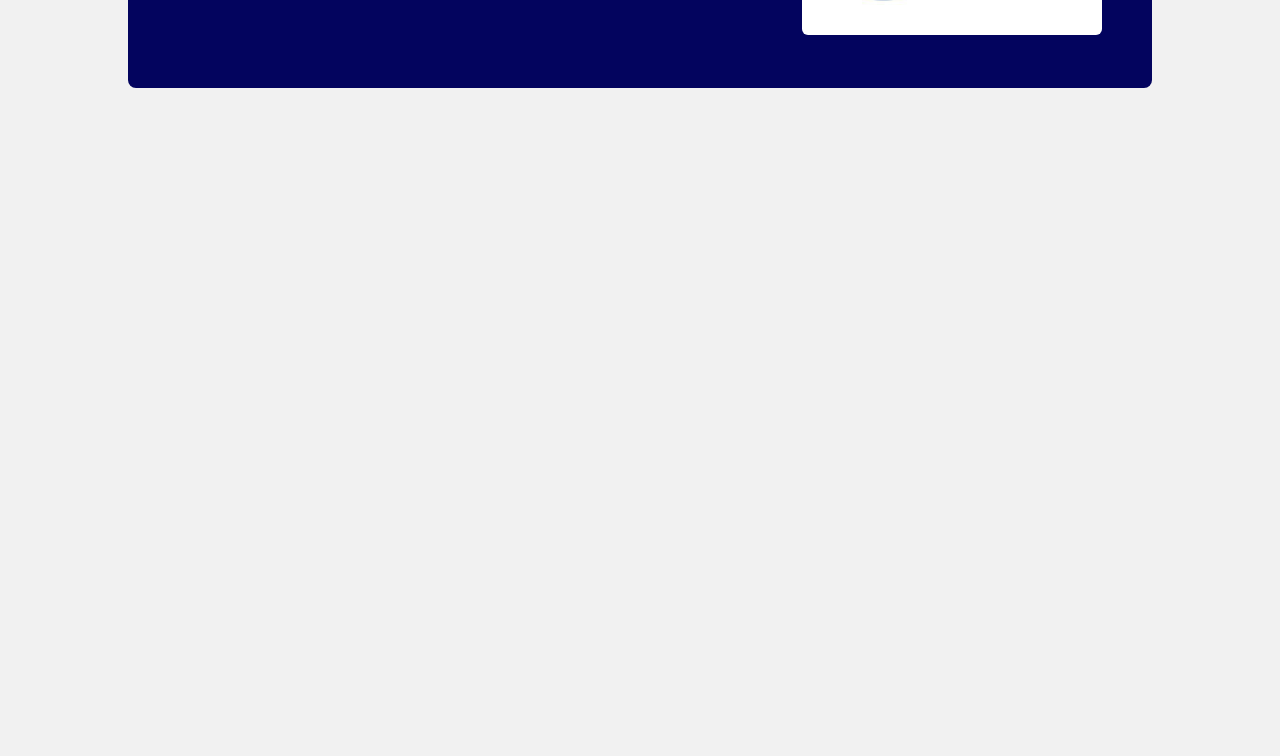
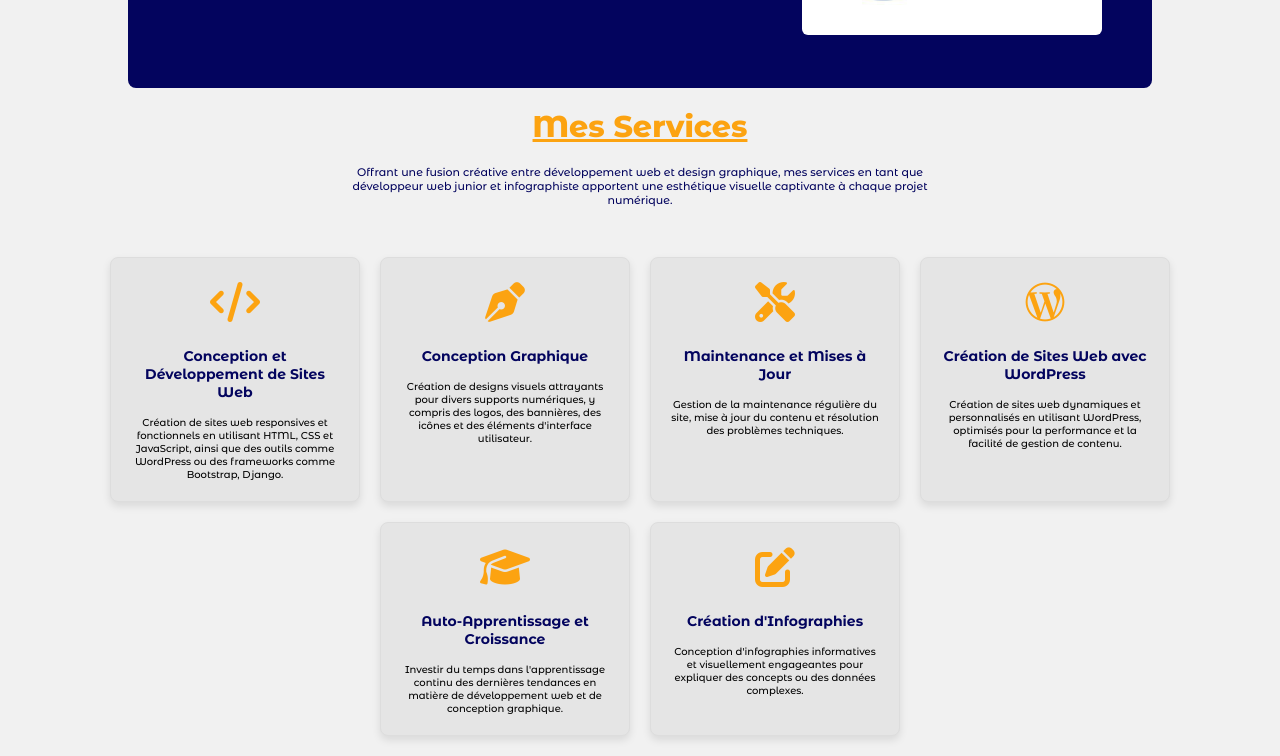
Before and after one commit to Emilekosha/first-portfolio, a plain HTML site: page index.html in a window 1280 px wide. Shown: the part 487-1243 px from the top of the page. Before the commit the page ends 800 px from the top, so only its background shows below. Drawn offline with Linux system fonts and the light colour scheme.

Commit message:
création de la section service et son styles

```diff
--- a/index.html
+++ b/index.html
@@ -52,13 +52,14 @@
 
         <!-- section a propos -->
 
-        <!-- <section id="service">
+        <section id="service">
 
-                <div class="container">
             <div class="section_head">
                 <h2 class="monTitre">Mes Services</h2>
                 <p>Offrant une fusion créative entre développement web et design graphique, mes services en tant que développeur web junior et infographiste apportent une esthétique visuelle captivante à chaque projet numérique. </p>
             </div>
+
+            <div class="container">
 
                     <div class="grid">
                         <div class="service">
@@ -67,13 +68,13 @@
                             </div>
                             <div class="service__content">
                                 <h3>Conception et Développement de Sites Web</h3>
-                                <p>Création de sites web responsives et fonctionnels en utilisant des langages de programmation comme HTML, CSS et JavaScript, ainsi que des outils comme WordPress ou des frameworks comme Bootstrap, React Js, Node Js.</p>
+                                <p>Création de sites web responsives et fonctionnels en utilisant HTML, CSS et JavaScript, ainsi que des outils comme WordPress ou des frameworks comme Bootstrap, Django.</p>
                             </div>
                         </div>
 
                         <div class="service">
                             <div class="service__icon">
-                                <svg width="30" xmlns="http://www.w3.org/2000/svg" viewBox="0 0 512 512">! Font Awesome Pro 6.4.2 by @fontawesome - https://fontawesome.com License - https://fontawesome.com/license (Commercial License) Copyright 2023 Fonticons, Inc.<path d="M410.3 231l11.3-11.3-33.9-33.9-62.1-62.1L291.7 89.8l-11.3 11.3-22.6 22.6L58.6 322.9c-10.4 10.4-18 23.3-22.2 37.4L1 480.7c-2.5 8.4-.2 17.5 6.1 23.7s15.3 8.5 23.7 6.1l120.3-35.4c14.1-4.2 27-11.8 37.4-22.2L387.7 253.7 410.3 231zM160 399.4l-9.1 22.7c-4 3.1-8.5 5.4-13.3 6.9L59.4 452l23-78.1c1.4-4.9 3.8-9.4 6.9-13.3l22.7-9.1v32c0 8.8 7.2 16 16 16h32zM362.7 18.7L348.3 33.2 325.7 55.8 314.3 67.1l33.9 33.9 62.1 62.1 33.9 33.9 11.3-11.3 22.6-22.6 14.5-14.5c25-25 25-65.5 0-90.5L453.3 18.7c-25-25-65.5-25-90.5 0zm-47.4 168l-144 144c-6.2 6.2-16.4 6.2-22.6 0s-6.2-16.4 0-22.6l144-144c6.2-6.2 16.4-6.2 22.6 0s6.2 16.4 0 22.6z"/></svg>
+                                <i class="fa-solid fa-pen-nib"></i>
                             </div>
                             <div class="service__content">
                                 <h3>Conception Graphique</h3>
@@ -81,12 +82,51 @@
                             </div>
                         </div>
 
+                        <div class="service">
+                            <div class="service__icon">
+                                <i class="fa-solid fa-screwdriver-wrench"></i>
+                            </div>
+                            <div class="service__content">
+                                <h3>Maintenance et Mises à Jour</h3>
+                                <p>Gestion de la maintenance régulière du site, mise à jour du contenu et résolution des problèmes techniques.</p>
+                            </div>
                         </div>
 
+                        <div class="service">
+                            <div class="service__icon">
+                                <i class="fa-brands fa-wordpress-simple"></i>
+                            </div>
+                            <div class="service__content">
+                                <h3>Création de Sites Web avec WordPress</h3>
+                                <p>Création de sites web dynamiques et personnalisés en utilisant WordPress, optimisés pour la performance et la facilité de gestion de contenu.</p>
+                            </div>
+                        </div>
+
+                        <div class="service">
+                            <div class="service__icon">
+                                <i class="fa-solid fa-graduation-cap"></i>
+                            </div>
+                            <div class="service__content">
+                                <h3>Auto-Apprentissage et Croissance</h3>
+                                <p>Investir du temps dans l'apprentissage continu des dernières tendances en matière de développement web et de conception graphique.</p>
+                            </div>
+                        </div>
+
+                        <div class="service">
+                            <div class="service__icon">
+                                <i class="fa-solid fa-pen-to-square"></i>
+                            </div>
+                            <div class="service__content">
+                                <h3>Création d'Infographies</h3>
+                                <p>Conception d'infographies informatives et visuellement engageantes pour expliquer des concepts ou des données complexes.</p>
+                            </div>
+                        </div>
 
                     </div>
 
-        </section> -->
+            </div>
+
+        </section>
      </main>
 
 
--- a/style.css
+++ b/style.css
@@ -141,9 +141,69 @@ strong{
     border-radius: 6px;
 }
 
-/* .section_head {
+ #service {
+    padding: 20px;
+}
+
+.section_head {
+    text-align: center;
+    margin-bottom: 40px;
+}
+
+.monTitre{
+    color: #fca311;
+    font-size: 30px;
+    text-transform: capitalize;
+    text-decoration: underline;
+    margin-bottom: 10px;
+    font-weight: 900;
+}
+
+.section_head p{
+    color: #03045e;
+    font-size: 11px;
+    padding: 10px 20px;
     width: 50%;
+    margin: auto;
+}
+
+
+.container {
+    display: flex;
+    flex-wrap: wrap;
+    justify-content: center; /* Centre horizontalement les éléments */
+    gap: 20px; /* Espacement entre les éléments */
+}
+
+.grid {
+    display: flex;
+    flex-wrap: wrap; /* Permet aux éléments de passer à la ligne suivante si nécessaire */
+    justify-content: center;
+    gap: 20px;
+}
+
+.service {
+    background-color: #e5e5e5; /* Couleur de fond des services */
+    border: 1px solid #ddd; /* Bordure des services */
+    border-radius: 8px; /* Coins arrondis */
+    padding: 20px;
+    width: 250px; /* Largeur fixe pour les services */
+    box-shadow: 0 4px 8px rgba(0,0,0,0.1); /* Ombre */
     text-align: center;
-    padding: 10px 50px;
-    margin: auto;
-} */
+}
+
+.service__icon {
+    font-size: 40px;
+    margin-bottom: 20px;
+    color: #fca311;
+}
+
+.service__content h3 {
+    margin-bottom: 15px;
+    font-size: 14px;
+    color: #03045e;
+}
+
+.service__content p {
+    color: #000000;
+}
```
Lines whose indentation alone changed are shown as unchanged.
